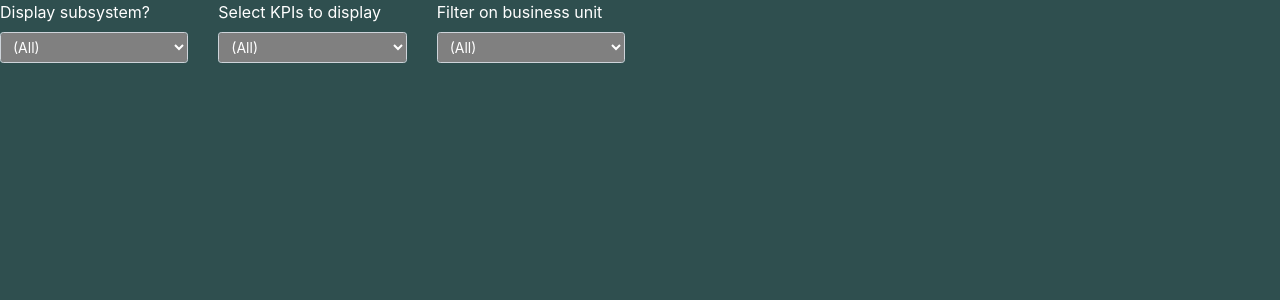
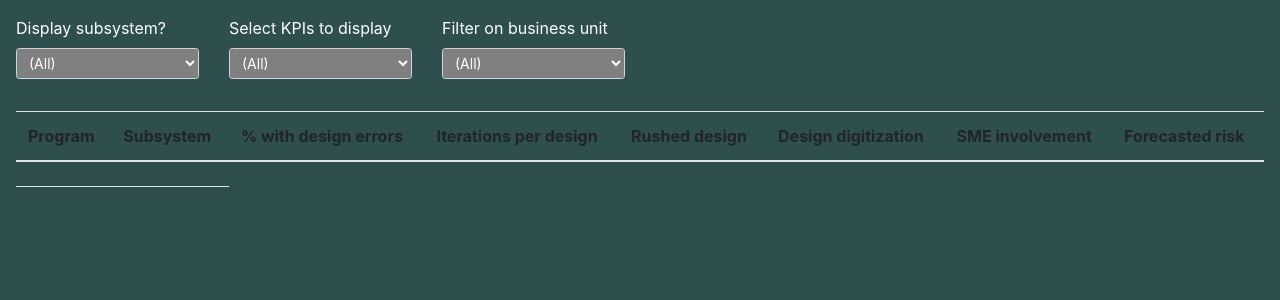
Before and after one commit to alerner1/engineering-manager-proto-1, a React (Create React App) app: page / in a window 1280 px wide. Shown: the top 300 px of the page. Built offline with nearby package versions, Linux system fonts and the light colour scheme.

Commit message:
added basics of table for screen 1

```diff
--- a/package.json
+++ b/package.json
@@ -13,6 +13,7 @@
     "react-dom": "^17.0.1",
     "react-helmet": "^6.1.0",
     "react-scripts": "4.0.1",
+    "react-uuid": "^1.0.2",
     "web-vitals": "^0.2.4"
   },
   "scripts": {
--- a/src/App.js
+++ b/src/App.js
@@ -1,9 +1,20 @@
 import DropdownsContainer from './Containers/DropdownsContainer';
+import TableContainer from './Containers/TableContainer';
+import Container from 'react-bootstrap/Container'
+import Row from 'react-bootstrap/Row';
+import Col from 'react-bootstrap/Col';
 import { data } from './data';
 
 function App() {
   return (
-    <DropdownsContainer data={data} />
+    <>
+      <div className="p-3">
+        <DropdownsContainer />
+      </div>
+      <div className="p-3">
+        <TableContainer />
+      </div>
+    </>
   );
 }
 
--- /dev/null
+++ b/src/Components/TableScreen1.js
@@ -0,0 +1,62 @@
+import React from 'react';
+import Table from 'react-bootstrap/Table';
+
+const TableScreen1 = ({ data }) => {
+
+  const mapPrograms = () => {
+    return data.map()
+  }
+
+  return(
+    <Table>
+      <thead>
+        <tr>
+          <th>
+            Program
+          </th>
+          <th>
+            Subsystem
+          </th>
+          <th>
+            % with design errors
+          </th>
+          <th>
+            Iterations per design
+          </th>
+          <th>
+            Rushed design
+          </th>
+          <th>
+            Design digitization
+          </th>
+          <th>
+            SME involvement
+          </th>
+          <th>
+            Forecasted risk
+          </th>
+        </tr>
+      </thead>
+      <tbody>
+        <tr>
+          <td>
+
+          </td>
+          <td>
+
+          </td>
+        </tr>
+        <tr>
+          <td>
+
+          </td>
+          <td>
+
+          </td>
+        </tr>
+      </tbody>
+    </Table>
+  );
+}
+
+export default TableScreen1;
--- /dev/null
+++ b/src/Containers/TableContainer.js
@@ -0,0 +1,10 @@
+import React from 'react';
+import TableScreen1 from '../Components/TableScreen1';
+
+const TableContainer = ({ data }) => {
+  return(
+    <TableScreen1 data={data} />
+  );
+}
+
+export default TableContainer;
```
Also changed, not shown: 2 other files (tests, documents, lock files or other folders).
